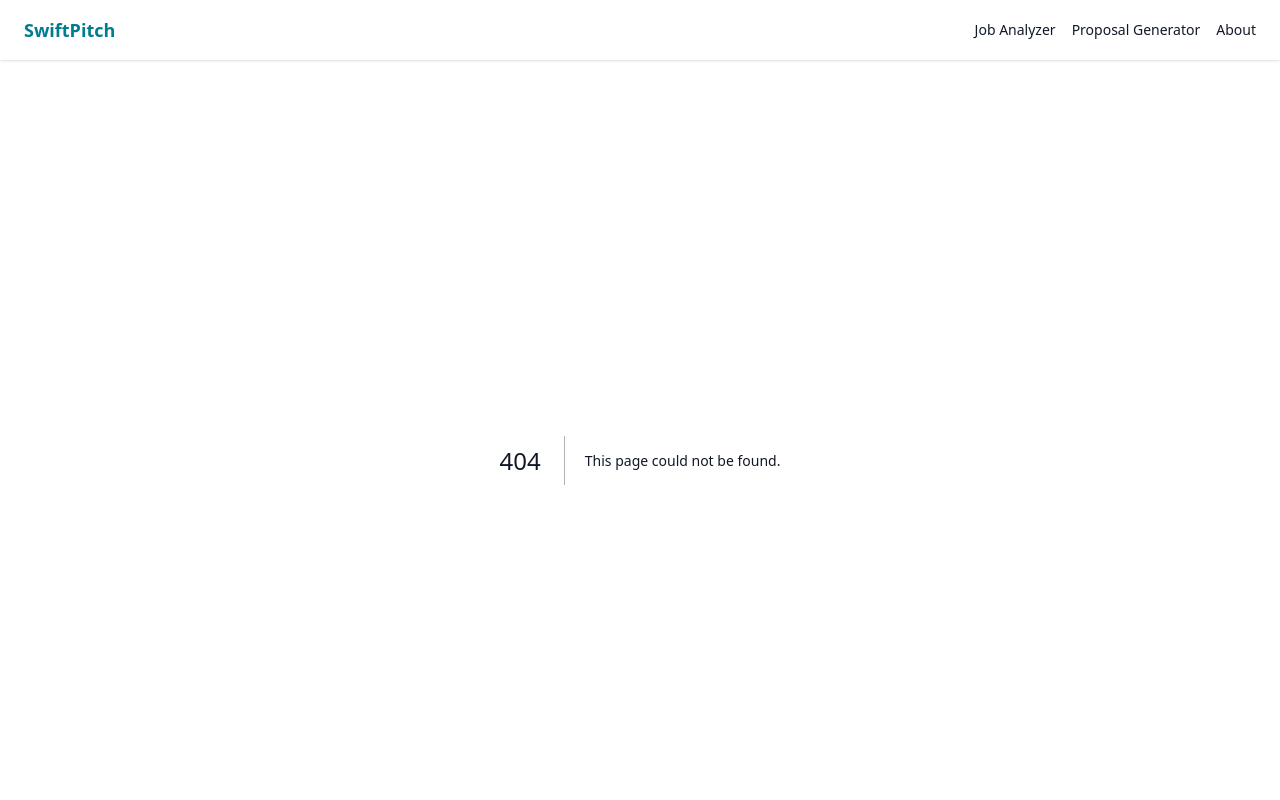
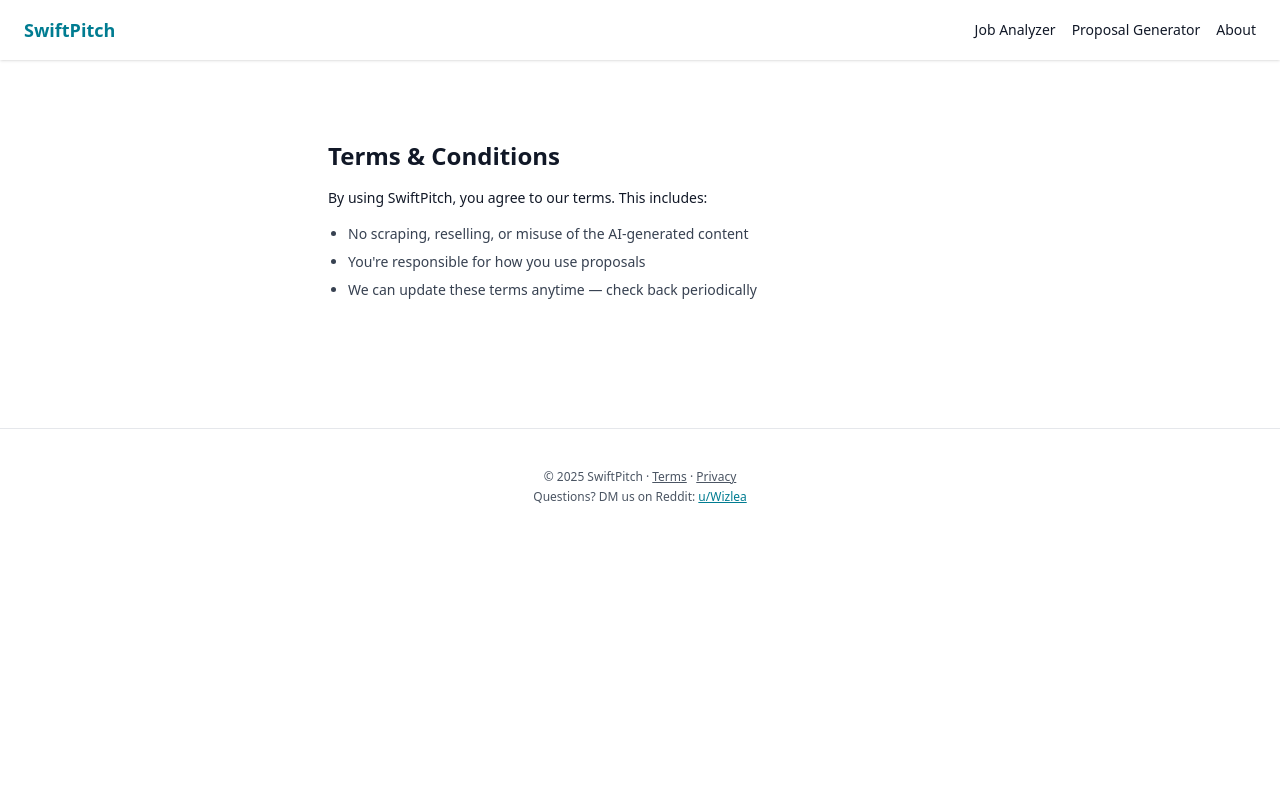
Before and after one commit to ericlpzzz/swiftpitch-landing, a Next.js app: page /terms in a window 1280 px wide. Before the commit this address had no page. Shown: the top 800 px of the page. Built offline with nearby package versions, Linux system fonts and the light colour scheme.

Commit message:
Create page.tsx

```diff
--- /dev/null
+++ b/app/terms/page.tsx
@@ -0,0 +1,13 @@
+export default function Terms() {
+  return (
+    <main className="max-w-2xl mx-auto px-6 py-20 text-sm">
+      <h1 className="text-2xl font-bold mb-4">Terms & Conditions</h1>
+      <p className="mb-4">By using SwiftPitch, you agree to our terms. This includes:</p>
+      <ul className="list-disc pl-5 text-gray-700 space-y-2">
+        <li>No scraping, reselling, or misuse of the AI-generated content</li>
+        <li>You're responsible for how you use proposals</li>
+        <li>We can update these terms anytime — check back periodically</li>
+      </ul>
+    </main>
+  );
+}
```
